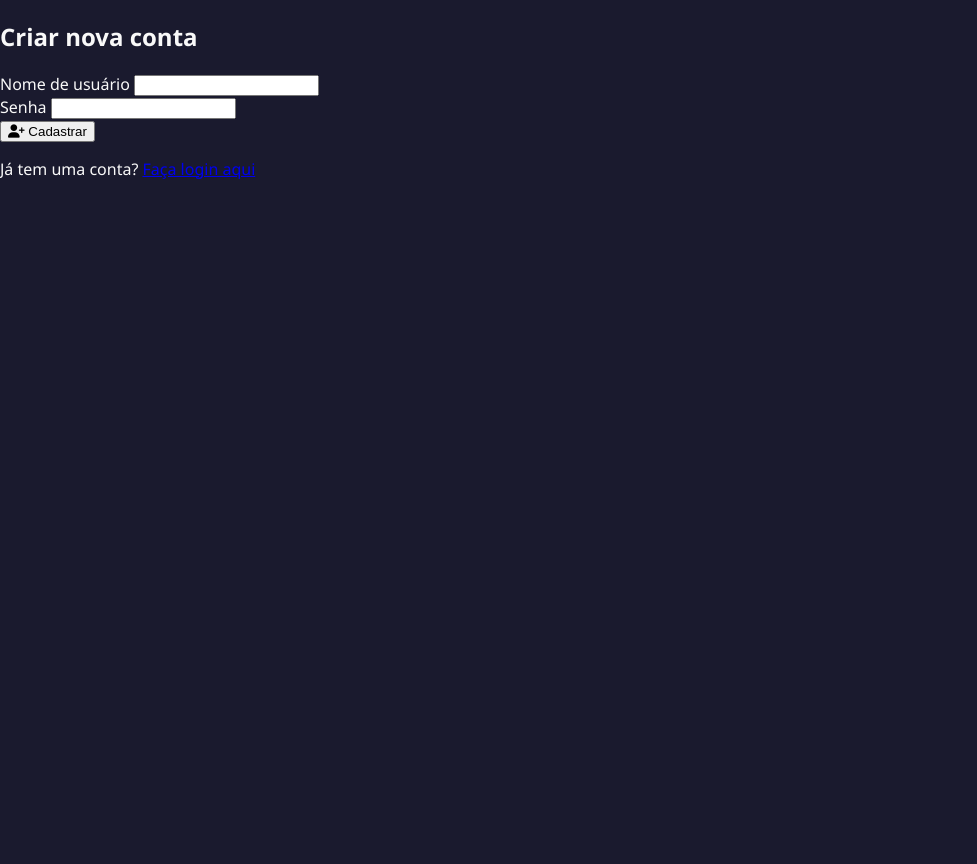
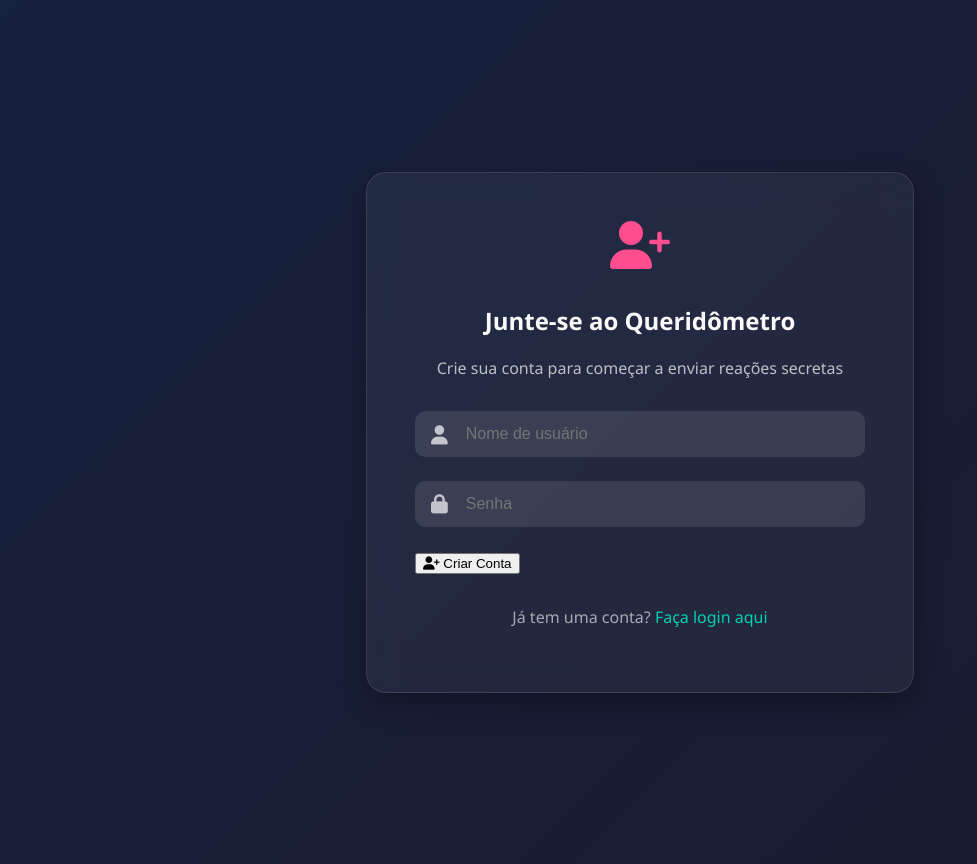
Before and after one commit to julioaguiar07/queridometro, a Flask app: page /register in a window 1280 px wide. Shown: the part 44-908 px from the top of the page, without its empty margins (0-977 px from the left). Before the commit the page ends 223 px from the top, so only its background shows below. Run offline with Flask 3, Linux system fonts and the light colour scheme.

Commit message:
Update register.html

```diff
--- a/templates/register.html
+++ b/templates/register.html
@@ -3,23 +3,33 @@
 {% block title %}Cadastro{% endblock %}
 
 {% block content %}
-<div class="card">
-    <h2>Criar nova conta</h2>
-    <form action="{{ url_for('register') }}" method="post">
-        <div class="form-group">
-            <label for="username">Nome de usuário</label>
-            <input type="text" id="username" name="username" class="form-control" required>
+<div class="auth-container">
+    <div class="auth-card">
+        <div class="auth-header">
+            <i class="fas fa-user-plus auth-icon"></i>
+            <h2>Junte-se ao Queridômetro</h2>
+            <p class="auth-subtitle">Crie sua conta para começar a enviar reações secretas</p>
         </div>
-        <div class="form-group">
-            <label for="password">Senha</label>
-            <input type="password" id="password" name="password" class="form-control" required>
+
+        <form action="{{ url_for('register') }}" method="post" class="auth-form">
+            <div class="input-group">
+                <i class="fas fa-user"></i>
+                <input type="text" id="username" name="username" placeholder="Nome de usuário" required>
+            </div>
+
+            <div class="input-group">
+                <i class="fas fa-lock"></i>
+                <input type="password" id="password" name="password" placeholder="Senha" required>
+            </div>
+
+            <button type="submit" class="btn btn-primary btn-block">
+                <i class="fas fa-user-plus"></i> Criar Conta
+            </button>
+        </form>
+
+        <div class="auth-footer">
+            <p>Já tem uma conta? <a href="{{ url_for('login') }}" class="auth-link">Faça login aqui</a></p>
         </div>
-        <button type="submit" class="btn btn-primary">
-            <i class="fas fa-user-plus"></i> Cadastrar
-        </button>
-    </form>
-    <p style="margin-top: 1rem;">
-        Já tem uma conta? <a href="{{ url_for('login') }}">Faça login aqui</a>
-    </p>
+    </div>
 </div>
 {% endblock %}
```
